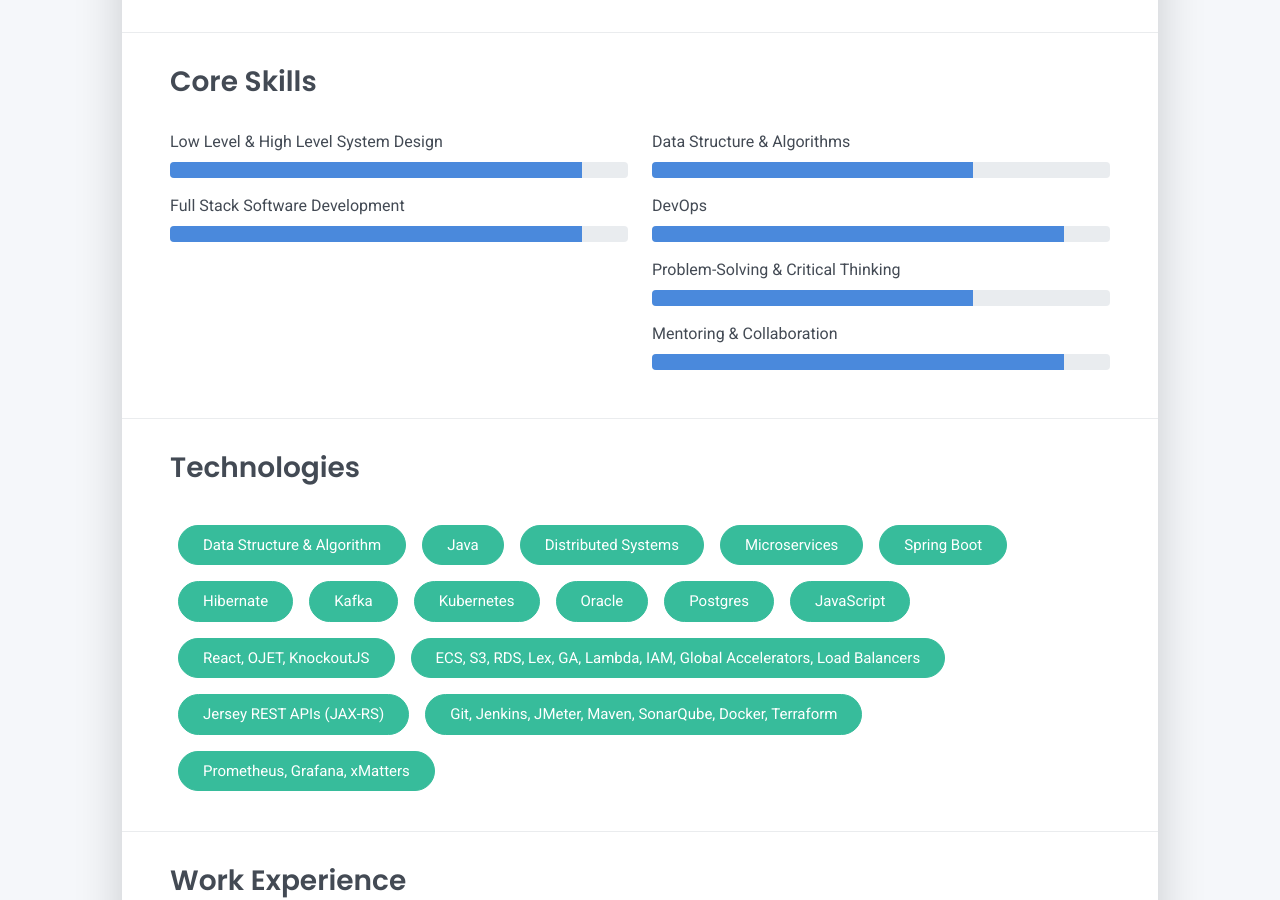
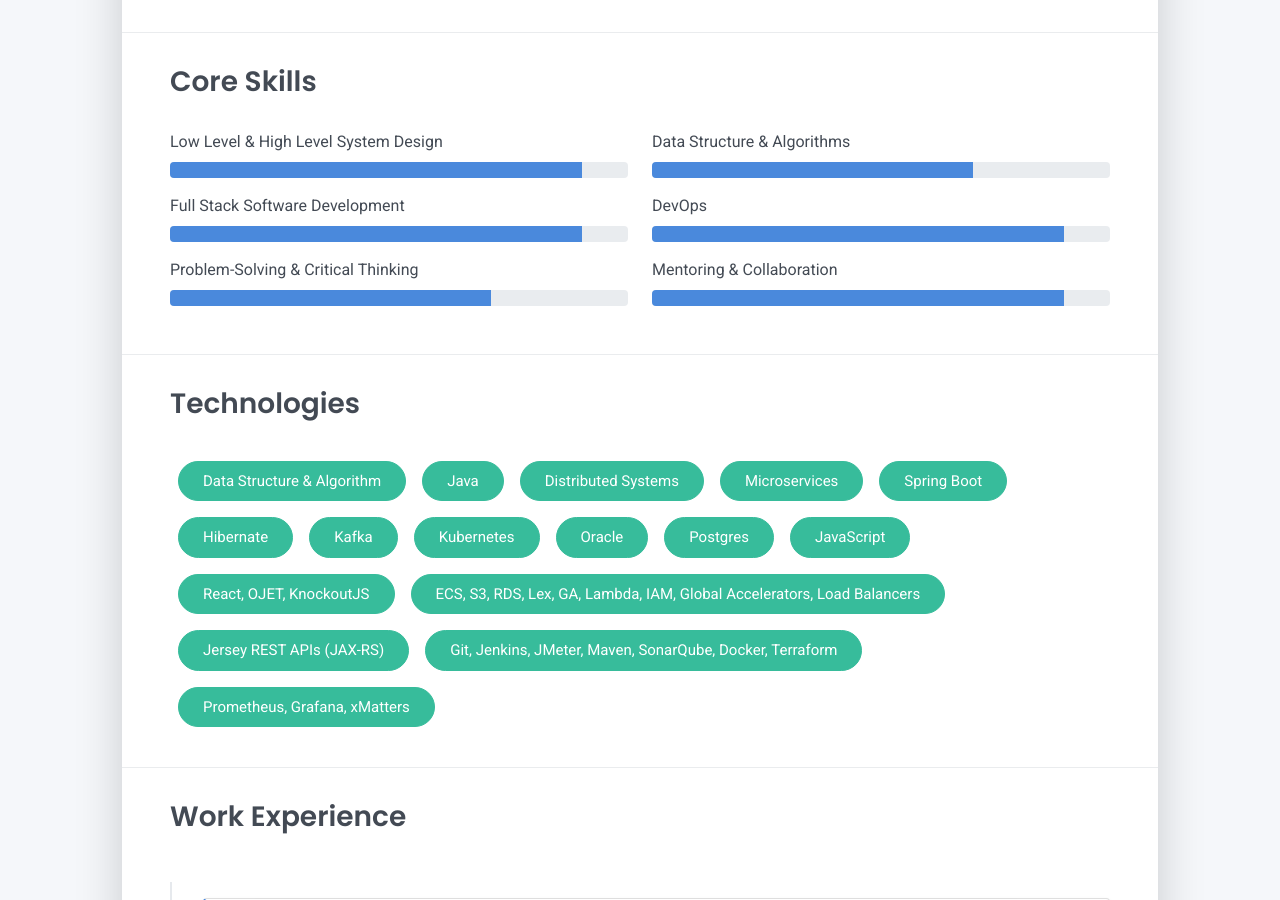
Before and after one commit to anandkshitiz/anandkshitiz.github.io, a Jekyll site: the page built from tabs/about.md, in a window 1280 px wide and 900 px high, scrolled down 618 px. Built offline with Jekyll 4.4.1, drawn with Linux system fonts in a browser that asks for light colours.

Commit message:
modified skills

```diff
--- a/tabs/about/content/skills-section.html
+++ b/tabs/about/content/skills-section.html
@@ -12,6 +12,13 @@
       <div class="progress my-1">
         <div class="progress-bar bg-primary" role="progressbar" data-aos="zoom-in-right" data-aos-delay="200"
           data-aos-anchor=".skills-section" style="width: 90%" aria-valuenow="90" aria-valuemin="0" aria-valuemax="100">
+        </div>
+      </div>
+    </div>
+    <div class="mb-2"><span>Problem-Solving & Critical Thinking </span>
+      <div class="progress my-1">
+        <div class="progress-bar bg-primary" role="progressbar" data-aos="zoom-in-right" data-aos-delay="300"
+          data-aos-anchor=".skills-section" style="width: 70%" aria-valuenow="70" aria-valuemin="0" aria-valuemax="100">
         </div>
       </div>
     </div>
@@ -31,13 +38,6 @@
         </div>
       </div>
     </div>
-    <div class="mb-2"><span>Problem-Solving & Critical Thinking </span>
-      <div class="progress my-1">
-        <div class="progress-bar bg-primary" role="progressbar" data-aos="zoom-in-right" data-aos-delay="300"
-          data-aos-anchor=".skills-section" style="width: 70%" aria-valuenow="70" aria-valuemin="0" aria-valuemax="100">
-        </div>
-      </div>
-    </div>
     <div class="mb-2"><span>Mentoring & Collaboration</span>
       <div class="progress my-1">
         <div class="progress-bar bg-primary" role="progressbar" data-aos="zoom-in-right" data-aos-delay="400"
```
